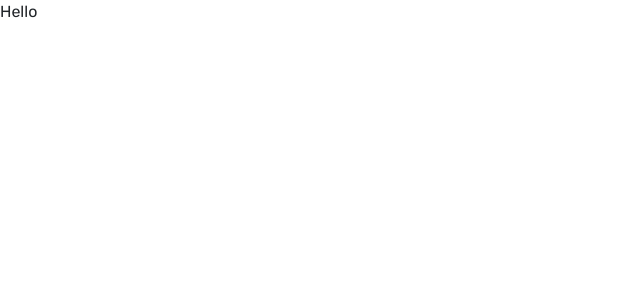
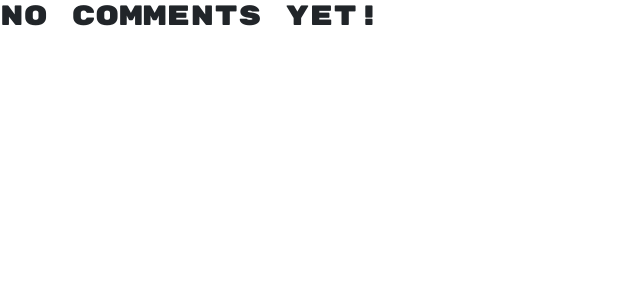
Before and after one commit to CameronHeadlee/Project3-sandbox, a React (Create React App) app in the folder client/: page / in a window 1280 px wide. Shown: the top 300 px of the page, without its empty margins (0-640 px from the left). Built offline with nearby package versions, Linux system fonts and the light colour scheme.

Commit message:
first front end message

```diff
--- a/client/src/App.js
+++ b/client/src/App.js
@@ -6,6 +6,7 @@ import {
   createHttpLink,
 } from '@apollo/client';
 import { setContext } from '@apollo/client/link/context';
+import CommentList from './components/CommentList';
 
 // Construct our main GraphQL API endpoint
 const httpLink = createHttpLink({
@@ -34,7 +35,8 @@ const client = new ApolloClient({
 function App() {
   return (
     <ApolloProvider client={client}>
-    <div>Hello</div>
+    <CommentList/>
+
     </ApolloProvider>
   );
 }
```
